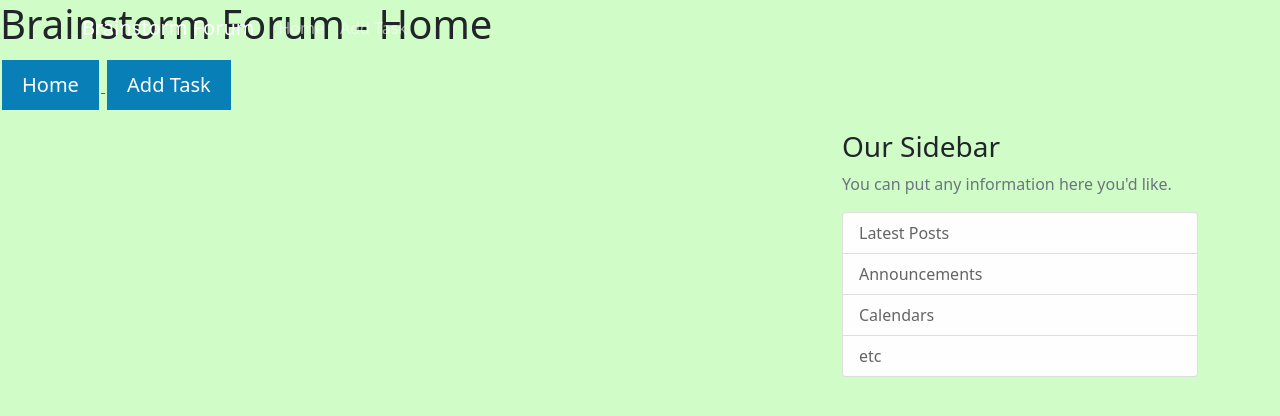
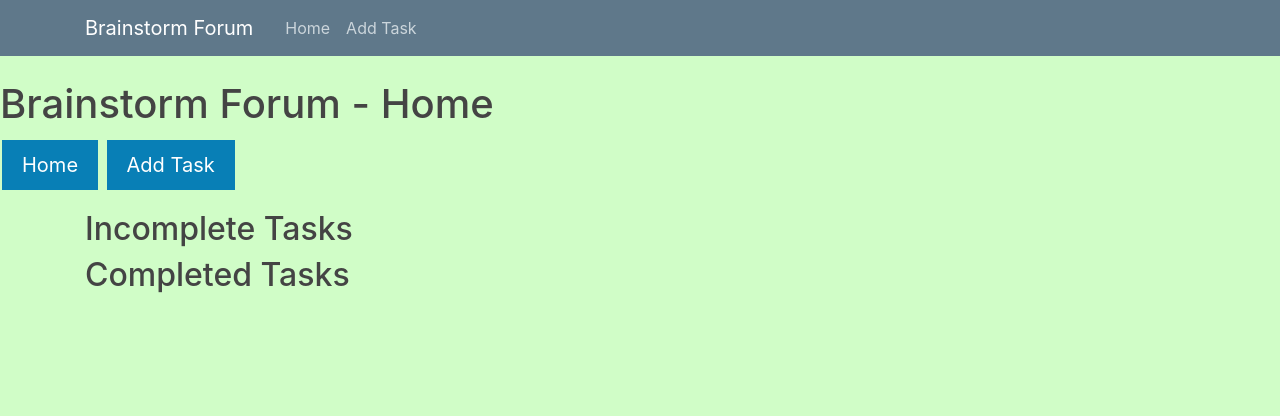
Before and after one commit to Navereni/QA-Project, a Flask app: page / in a window 1280 px wide. Shown: the top 416 px of the page. Run offline with Flask 2, Linux system fonts and the light colour scheme; data that the repository does not hold is empty; some libraries are stand-ins or nearby versions.

Commit message:
nav bar v5

```diff
--- a/frontend/application/templates/layout.html
+++ b/frontend/application/templates/layout.html
@@ -5,7 +5,9 @@
     <meta name="viewport" content="width=device-width, initial-scale=1">
 
     <!-- Bootstrap CSS -->
-    <link href="https://cdn.jsdelivr.net/npm/bootstrap@5.1.3/dist/css/bootstrap.min.css" rel="stylesheet" integrity="sha384-1BmE4kWBq78iYhFldvKuhfTAU6auU8tT94WrHftjDbrCEXSU1oBoqyl2QvZ6jIW3" crossorigin="anonymous">
+    <link rel="stylesheet" href="https://maxcdn.bootstrapcdn.com/bootstrap/4.0.0/css/bootstrap.min.css" integrity="sha384-Gn5384xqQ1aoWXA+058RXPxPg6fy4IWvTNh0E263XmFcJlSAwiGgFAW/dAiS6JXm" crossorigin="anonymous">
+
+    <link rel="stylesheet" type="text/css" href="{{ url_for('static', filename='main.css') }}">
 
     <head>
         <title>Brainstorm Forum - {{ title }}</title>
@@ -54,33 +56,15 @@
               </div>
             </nav>
           </header>
-          <main role="main" class="container">
-            <div class="row">
-              <div class="col-md-8">
-                {% block content %}{% endblock %}
-              </div>
-              <div class="col-md-4">
-                <div class="content-section">
-                  <h3>Our Sidebar</h3>
-                  <p class='text-muted'>You can put any information here you'd like.
-                    <ul class="list-group">
-                      <li class="list-group-item list-group-item-light">Latest Posts</li>
-                      <li class="list-group-item list-group-item-light">Announcements</li>
-                      <li class="list-group-item list-group-item-light">Calendars</li>
-                      <li class="list-group-item list-group-item-light">etc</li>
-                    </ul>
-                  </p>
-                </div>
-              </div>
-            </div>
-          </main>
+    <div class="container">
+        {% block body %}
+        {% endblock body %}
+    </div>
         <!-- Optional JavaScript; choose one of the two! -->
 
     <!-- Option 1: Bootstrap Bundle with Popper -->
     <script src="https://cdn.jsdelivr.net/npm/bootstrap@5.1.3/dist/js/bootstrap.bundle.min.js" integrity="sha384-ka7Sk0Gln4gmtz2MlQnikT1wXgYsOg+OMhuP+IlRH9sENBO0LRn5q+8nbTov4+1p" crossorigin="anonymous"></script>
-
     <!-- Option 2: Separate Popper and Bootstrap JS -->
-
     <script src="https://cdn.jsdelivr.net/npm/@popperjs/core@2.10.2/dist/umd/popper.min.js" integrity="sha384-7+zCNj/IqJ95wo16oMtfsKbZ9ccEh31eOz1HGyDuCQ6wgnyJNSYdrPa03rtR1zdB" crossorigin="anonymous"></script>
     <script src="https://cdn.jsdelivr.net/npm/bootstrap@5.1.3/dist/js/bootstrap.min.js" integrity="sha384-QJHtvGhmr9XOIpI6YVutG+2QOK9T+ZnN4kzFN1RtK3zEFEIsxhlmWl5/YESvpZ13" crossorigin="anonymous"></script>
     </body>
--- /dev/null
+++ b/static/main.css
@@ -0,0 +1,80 @@
+body {
+    background: #fafafa;
+    color: #333333;
+    margin-top: 5rem;
+  }
+
+  h1, h2, h3, h4, h5, h6 {
+    color: #444444;
+  }
+
+  .bg-steel {
+    background-color: #5f788a;
+  }
+
+  .site-header .navbar-nav .nav-link {
+    color: #cbd5db;
+  }
+
+  .site-header .navbar-nav .nav-link:hover {
+    color: #ffffff;
+  }
+
+  .site-header .navbar-nav .nav-link.active {
+    font-weight: 500;
+  }
+
+  .content-section {
+    background: #ffffff;
+    padding: 10px 20px;
+    border: 1px solid #dddddd;
+    border-radius: 3px;
+    margin-bottom: 20px;
+  }
+
+  .article-title {
+    color: #444444;
+  }
+
+  a.article-title:hover {
+    color: #428bca;
+    text-decoration: none;
+  }
+
+  .article-content {
+    white-space: pre-line;
+  }
+
+  .article-img {
+    height: 65px;
+    width: 65px;
+    margin-right: 16px;
+  }
+
+  .article-metadata {
+    padding-bottom: 1px;
+    margin-bottom: 4px;
+    border-bottom: 1px solid #e3e3e3
+  }
+
+  .article-metadata a:hover {
+    color: #333;
+    text-decoration: none;
+  }
+
+  .article-svg {
+    width: 25px;
+    height: 25px;
+    vertical-align: middle;
+  }
+
+  .account-img {
+    height: 125px;
+    width: 125px;
+    margin-right: 20px;
+    margin-bottom: 16px;
+  }
+
+  .account-heading {
+    font-size: 2.5rem;
+  }
```
